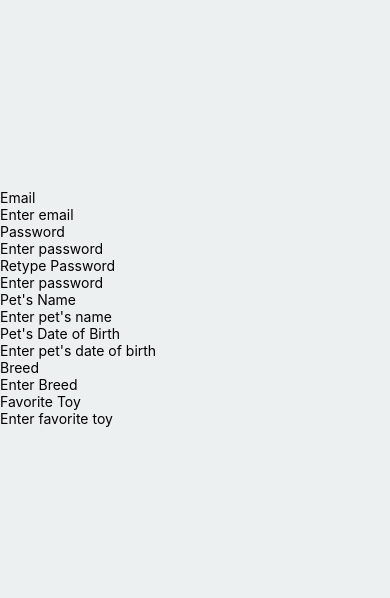
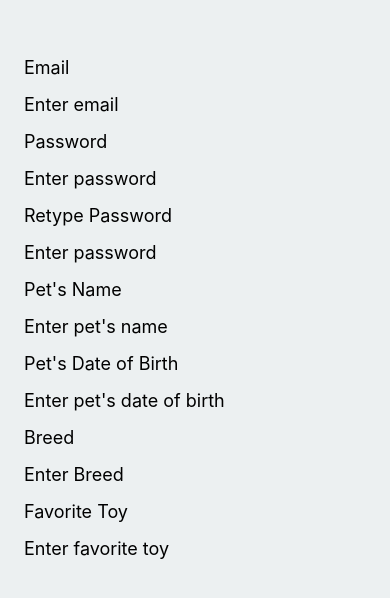
Before and after one commit to jvsinghk/woofstagram-sign-up-form, a React Native app: screen / in a window 390 px wide. Shown: the part 114-712 px from the top of the page. Built offline with nearby package versions, Linux system fonts and the light colour scheme.

Commit message:
Add some styles

```diff
--- a/App.js
+++ b/App.js
@@ -14,7 +14,7 @@ const App = () => {
   const [favoriteToy, setFavoriteToy] = useState('');
 
 return (
-  <View style={{ flex: 1, justifyContent: 'center', backgroundColor: '#ecf0f1' }}>
+  <View style={{ flex: 1, justifyContent: 'center', backgroundColor: '#ecf0f1', padding: 16 }}>
     <LabelInput
       label='Email'
       placeholder='Enter email'
--- a/components/LabelInput.js
+++ b/components/LabelInput.js
@@ -4,8 +4,8 @@ import { View, Text, TextInput } from 'react-native';
 function LabelInput({label, placeholder, value, handleChange }) {
     return (
         <View>
-            <Text>{label}</Text>
-            <TextInput placeholder={placeholder} value={value} onChangeText={handleChange} />
+            <Text style={{padding: 8, fontSize: 18}}>{label}</Text>
+            <TextInput placeholder={placeholder} value={value} onChangeText={handleChange} style={{padding: 8, fontSize: 18}} />
         </View>
     );
 }
--- a/components/PasswordInput.js
+++ b/components/PasswordInput.js
@@ -4,8 +4,8 @@ import { View, Text, TextInput } from 'react-native';
 function PasswordInput({label, placeholder, value, handleChange }) {
     return (
         <View>
-            <Text>{label}</Text>
-            <TextInput placeholder={placeholder} value={value} onChangeText={handleChange} secureTextEntry />
+            <Text style={{padding: 8, fontSize: 18}}>{label}</Text>
+            <TextInput placeholder={placeholder} value={value} onChangeText={handleChange} secureTextEntry style={{padding: 8, fontSize: 18}} />
         </View>
     );
 }
```
